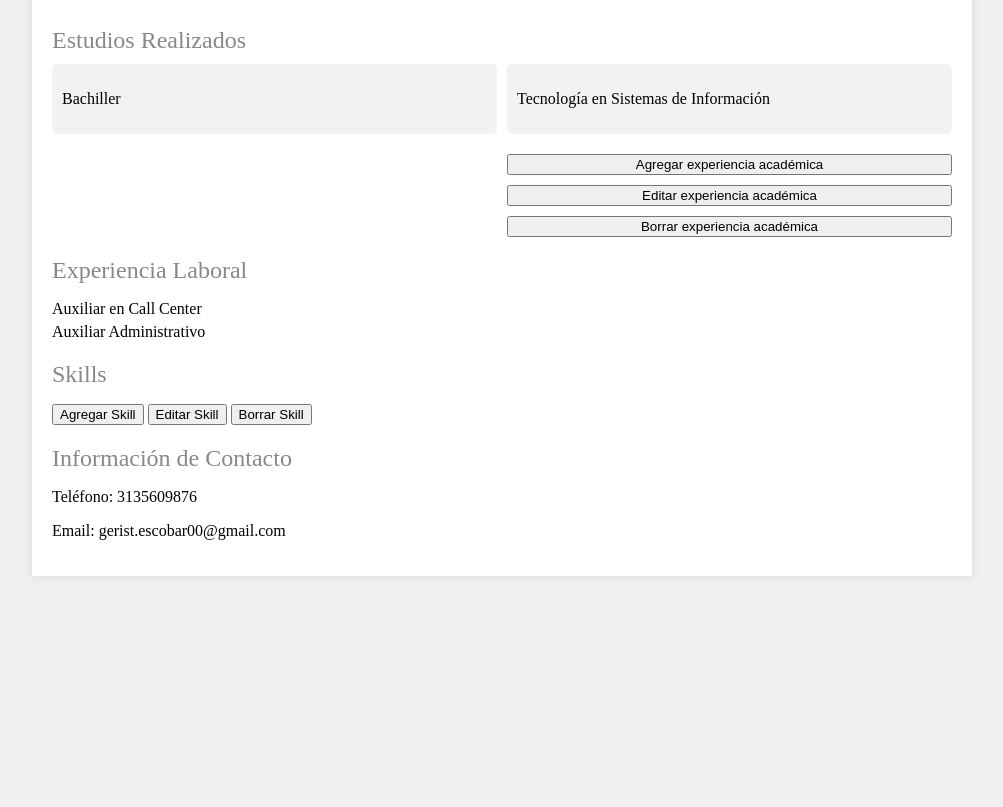
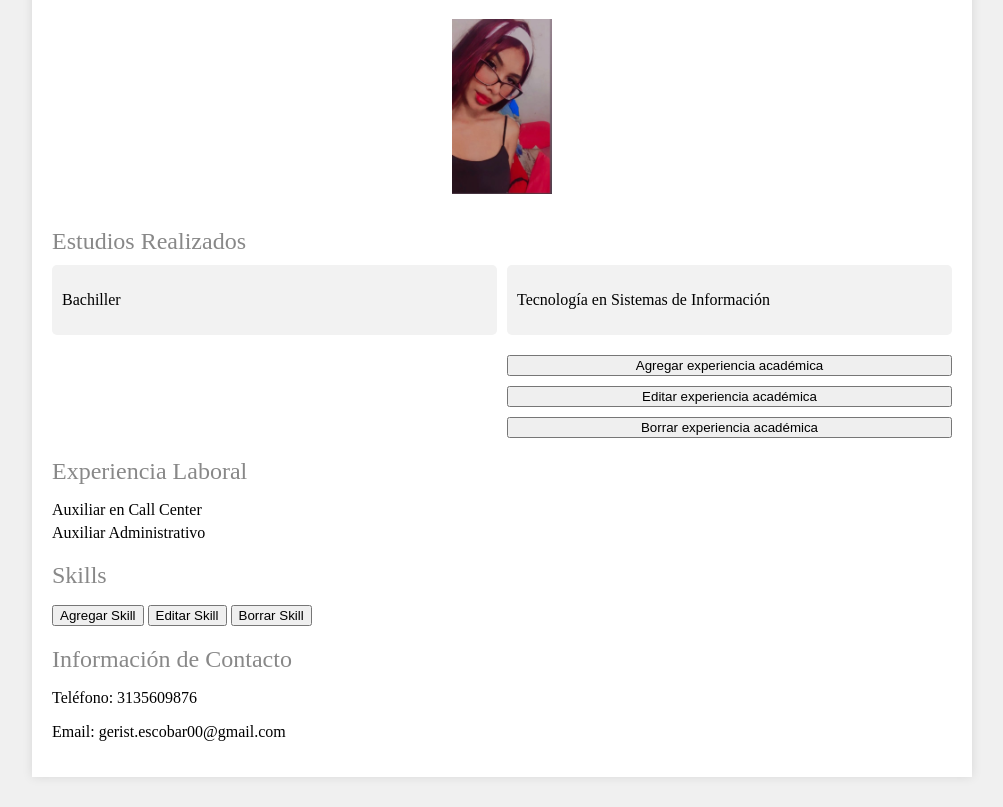
Before and after one commit to Geral0726/Geral0726.github.io, a plain HTML site: page index.html in a window 1280 px wide. Shown: the part 111-918 px from the top of the page, without its empty margins (138-1141 px from the left). Before the commit the page ends 800 px from the top, so only its background shows below. Drawn offline with Linux system fonts and the light colour scheme.

Commit message:
Add files via upload

```diff
--- a/index.html
+++ b/index.html
@@ -70,6 +70,7 @@
     <div class="container">
         <div class="header">
             <h1>Geraldine Escobar Henao</h1>
+            <img src="Geral.jpg" alt="Foto de Geraldine Escobar Henao" width="100">
         </div>
         <div class="content">
             <div class="section">
```
Also changed, not shown: Geral.jpg (added).
